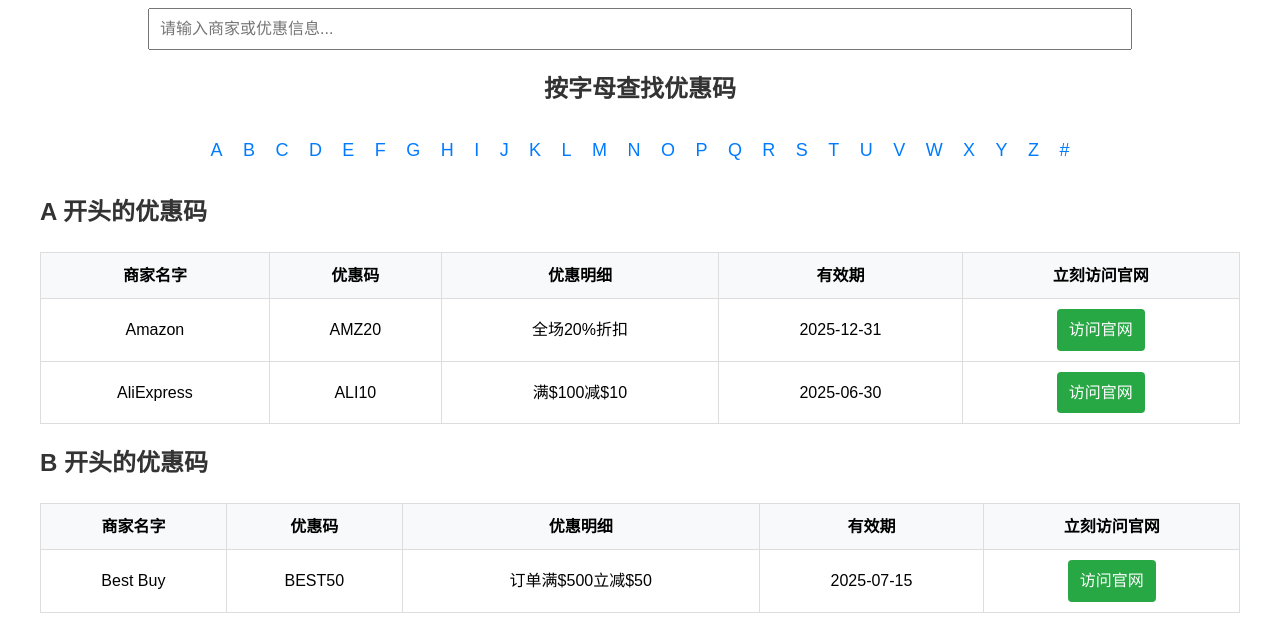
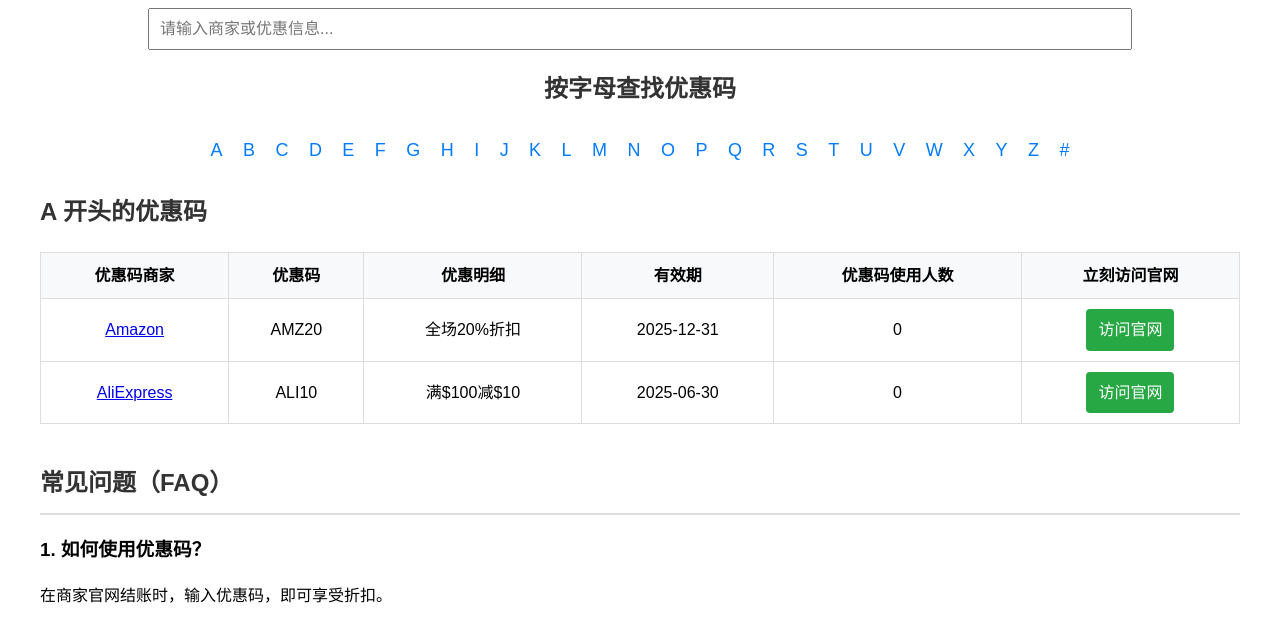
Before and after one commit to softfisherman/softfisherman.github.io, a plain HTML site: page index.html in a window 1280 px wide. Shown: the part 106-731 px from the top of the page. Drawn offline with Linux system fonts and the light colour scheme.

Commit message:
Update index.html

```diff
--- a/index.html
+++ b/index.html
@@ -45,6 +45,12 @@
                 section.style.display = section.id.toLowerCase().includes(input) ? 'block' : 'none';
             });
         }
+
+        function trackClick(id) {
+            let counter = document.getElementById(`counter-${id}`);
+            let count = parseInt(counter.innerText) || 0;
+            counter.innerText = count + 1;
+        }
     </script>
 </head>
 <body>
@@ -73,45 +79,28 @@
         <h2>A 开头的优惠码</h2>
         <table>
             <tr>
-                <th>商家名字</th>
+                <th>优惠码商家</th>
                 <th>优惠码</th>
                 <th>优惠明细</th>
                 <th>有效期</th>
+                <th>优惠码使用人数</th>
                 <th>立刻访问官网</th>
             </tr>
             <tr>
-                <td>Amazon</td>
+                <td><!-- 这里可以添加 Amazon 的超链接 --><a href="#">Amazon</a></td>
                 <td>AMZ20</td>
                 <td>全场20%折扣</td>
                 <td>2025-12-31</td>
-                <td><a class="visit-link" href="https://amazon.com?aff=12345" target="_blank">访问官网</a></td>
+                <td id="counter-amazon">0</td>
+                <td><a class="visit-link" href="https://amazon.com?aff=12345" target="_blank" onclick="trackClick('amazon')">访问官网</a></td>
             </tr>
             <tr>
-                <td>AliExpress</td>
+                <td><!-- 这里可以添加 AliExpress 的超链接 --><a href="#">AliExpress</a></td>
                 <td>ALI10</td>
                 <td>满$100减$10</td>
                 <td>2025-06-30</td>
-                <td><a class="visit-link" href="https://aliexpress.com?aff=67890" target="_blank">访问官网</a></td>
-            </tr>
-        </table>
-    </section>
-
-    <section id="B" class="offer-section">
-        <h2>B 开头的优惠码</h2>
-        <table>
-            <tr>
-                <th>商家名字</th>
-                <th>优惠码</th>
-                <th>优惠明细</th>
-                <th>有效期</th>
-                <th>立刻访问官网</th>
-            </tr>
-            <tr>
-                <td>Best Buy</td>
-                <td>BEST50</td>
-                <td>订单满$500立减$50</td>
-                <td>2025-07-15</td>
-                <td><a class="visit-link" href="https://bestbuy.com?aff=13579" target="_blank">访问官网</a></td>
+                <td id="counter-aliexpress">0</td>
+                <td><a class="visit-link" href="https://aliexpress.com?aff=67890" target="_blank" onclick="trackClick('aliexpress')">访问官网</a></td>
             </tr>
         </table>
     </section>
@@ -129,6 +118,9 @@
 
         <h3>4. 如何获取最新优惠码？</h3>
         <p>请收藏本页，定期查阅最新的优惠信息。</p>
+
+        <h3>5. 本页面是否使用了广告联盟链接？</h3>
+        <p>是的，本页面部分链接使用了广告联盟（Affiliate）链接，这意味着当您通过本页面的链接进行购买或注册时，我可能会获得一小部分佣金。但请放心，这不会影响您的优惠，您依然可以享受商家提供的最大折扣，甚至可能获得额外的独家优惠。使用这些链接支持我们继续为您搜集最新优惠信息，感谢您的支持！</p>
     </section>
 
 </body>
```
